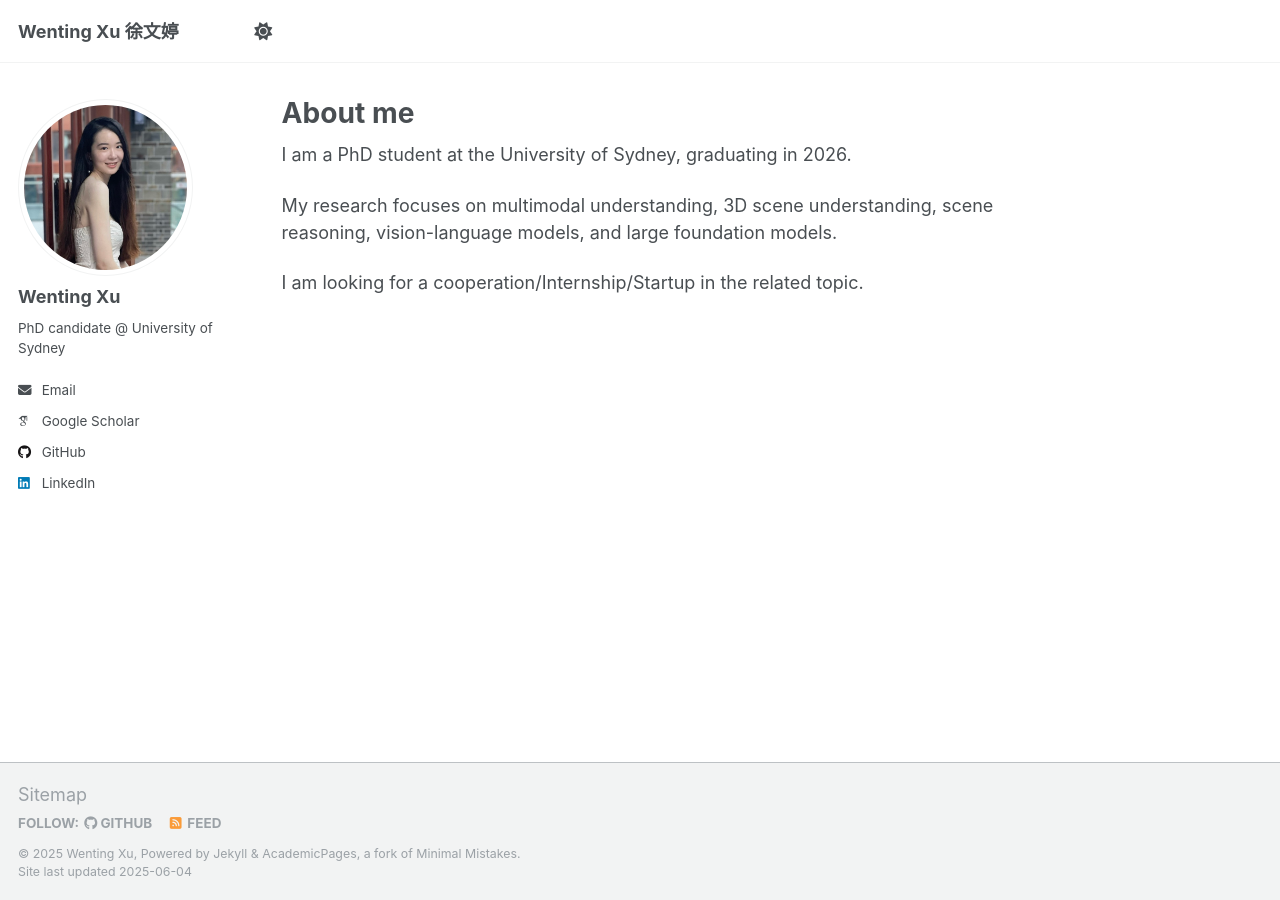
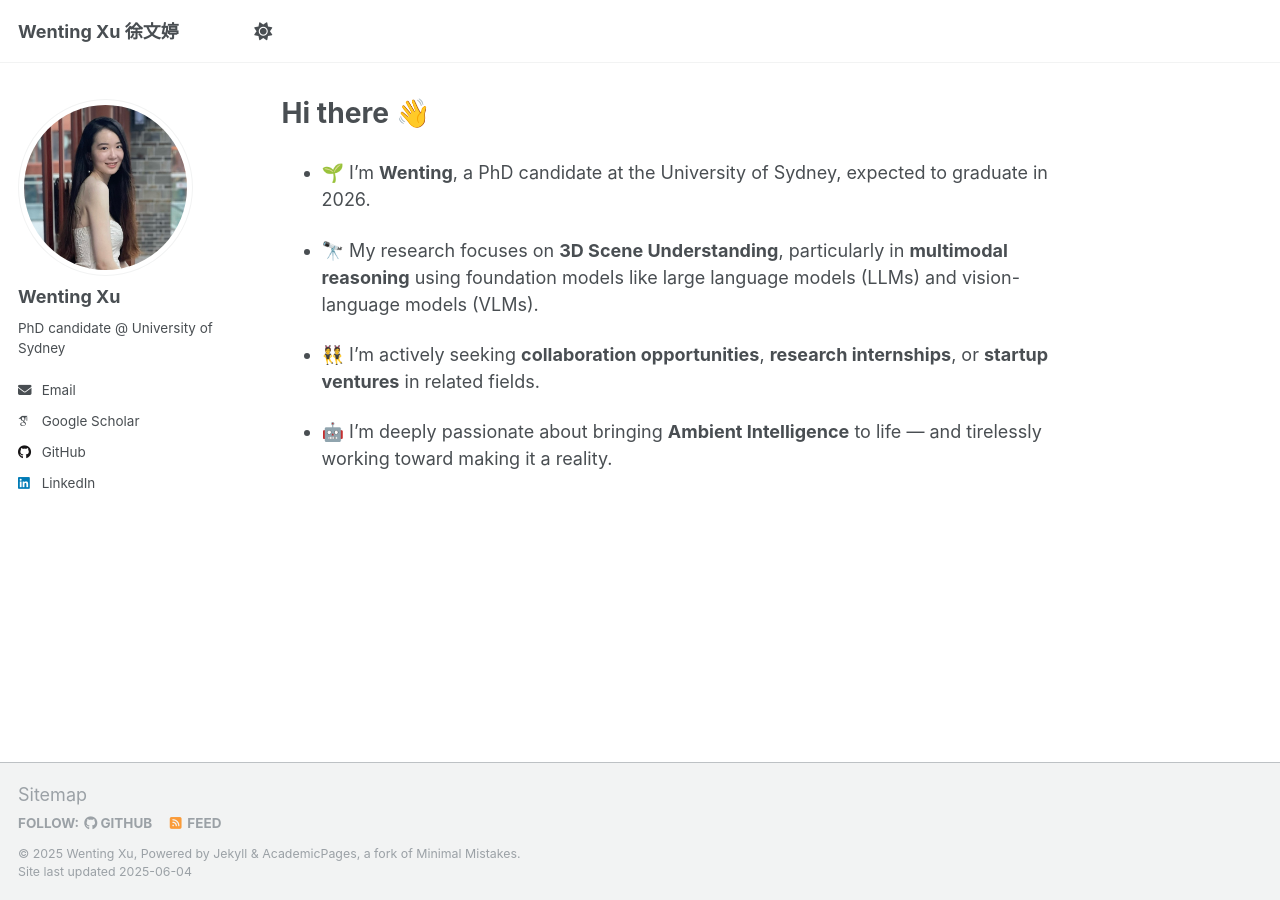
Before and after one commit to WentingXu3o3/wentingxu3o3.github.io, a Jekyll site: the page built from _pages/about.md, in a window 1280 px wide. Built offline with Jekyll 4.4.1, drawn with Linux system fonts in a browser that asks for light colours; some web fonts are replaced.

Commit message:
Update about.md

```diff
--- a/_pages/about.md
+++ b/_pages/about.md
@@ -1,14 +1,16 @@
 ---
 permalink: /
-title: "About me"
+title: "Hi there 👋"
 author_profile: true
 redirect_from:
   - /about/
   - /about.html
 ---
 
-I am a PhD student at the University of Sydney, graduating in 2026.
+- 🌱 I'm **Wenting**, a PhD candidate at the University of Sydney, expected to graduate in 2026.
 
-My research focuses on multimodal understanding, 3D scene understanding, scene reasoning, vision-language models, and large foundation models.
+- 🔭 My research focuses on **3D Scene Understanding**, particularly in **multimodal reasoning** using foundation models like large language models (LLMs) and vision-language models (VLMs).
 
-I am looking for a cooperation/Internship/Startup in the related topic.
+- 👯 I'm actively seeking **collaboration opportunities**, **research internships**, or **startup ventures** in related fields.
+
+- 🤖 I’m deeply passionate about bringing **Ambient Intelligence** to life — and tirelessly working toward making it a reality.
```
